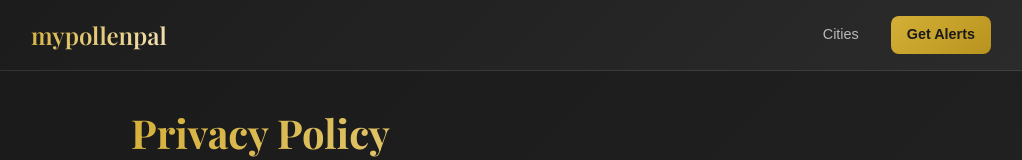
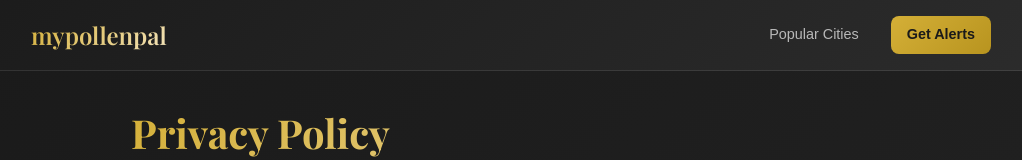
Before and after one commit to shwnhll/mypollenpal, a Next.js app: page /privacy in a window 1280 px wide. Shown: the top 160 px of the page, without its empty margins (129-1151 px from the left). Built offline with nearby package versions, Linux system fonts and the light colour scheme.

Commit message:
Update Header.js

```diff
--- a/app/components/Header.js
+++ b/app/components/Header.js
@@ -49,7 +49,7 @@ export default function Header() {
           }}
           onMouseEnter={(e) => e.currentTarget.style.color = '#d4af37'}
           onMouseLeave={(e) => e.currentTarget.style.color = '#b8b8b8'}>
-            Cities
+            Popular Cities
           </Link>
           <Link href="/#email-signup" style={{
             background: 'linear-gradient(135deg, #d4af37 0%, #b8941f 100%)',
```
